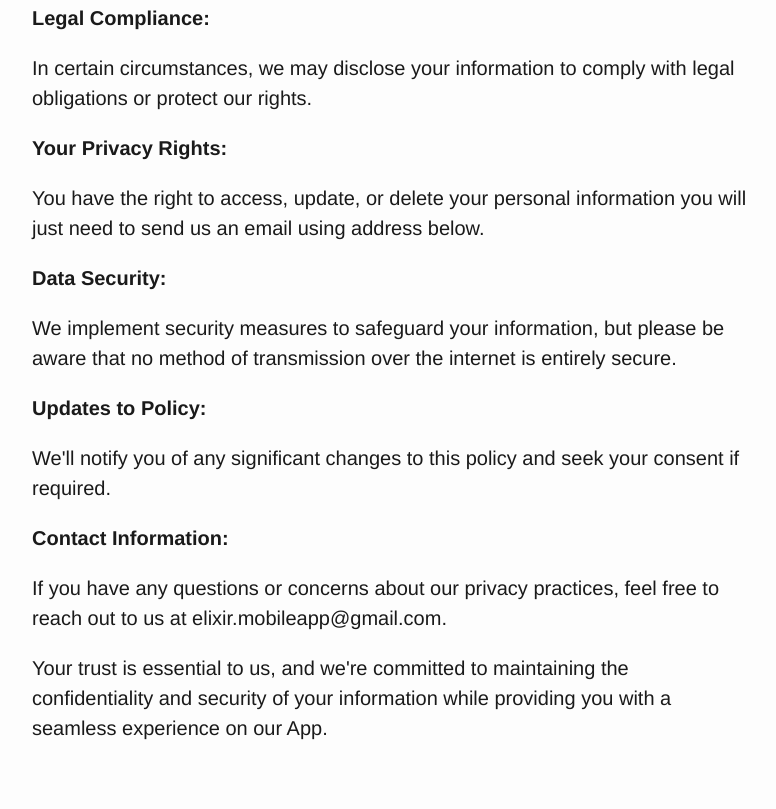
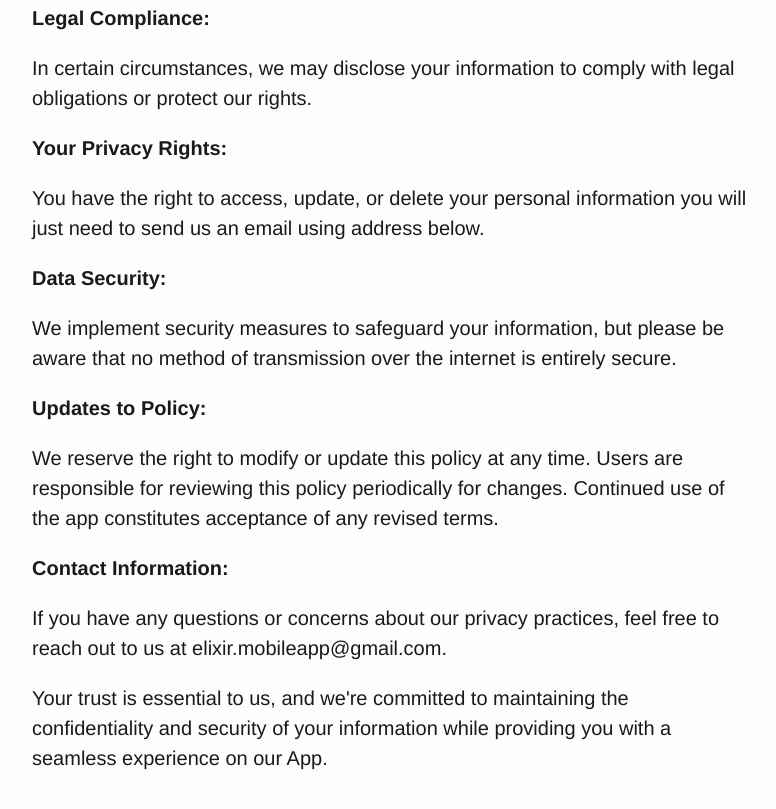
Before and after one commit to TatyanaBuinitskaya/Elixir, a plain HTML site: page index.html in a window 1280 px wide. Shown: the part 777-1586 px from the top of the page, without its empty margins (248-1024 px from the left). Drawn offline with Linux system fonts and the light colour scheme.

Commit message:
Update index.html

```diff
--- a/index.html
+++ b/index.html
@@ -193,8 +193,10 @@ below.</p>
 please be aware that no method of transmission over the internet is
 entirely secure.</p>
 <p><strong>Updates to Policy:</strong></p>
-<p>We'll notify you of any significant changes to this policy and seek
-your consent if required.</p>
+<p>We reserve the right to modify or update this policy at any time.
+Users are responsible for reviewing this policy periodically for
+changes. Continued use of the app constitutes acceptance of any revised
+terms.</p>
 <p><strong>Contact Information:</strong></p>
 <p>If you have any questions or concerns about our privacy practices,
 feel free to reach out to us at elixir.mobileapp@gmail.com.</p>
```
